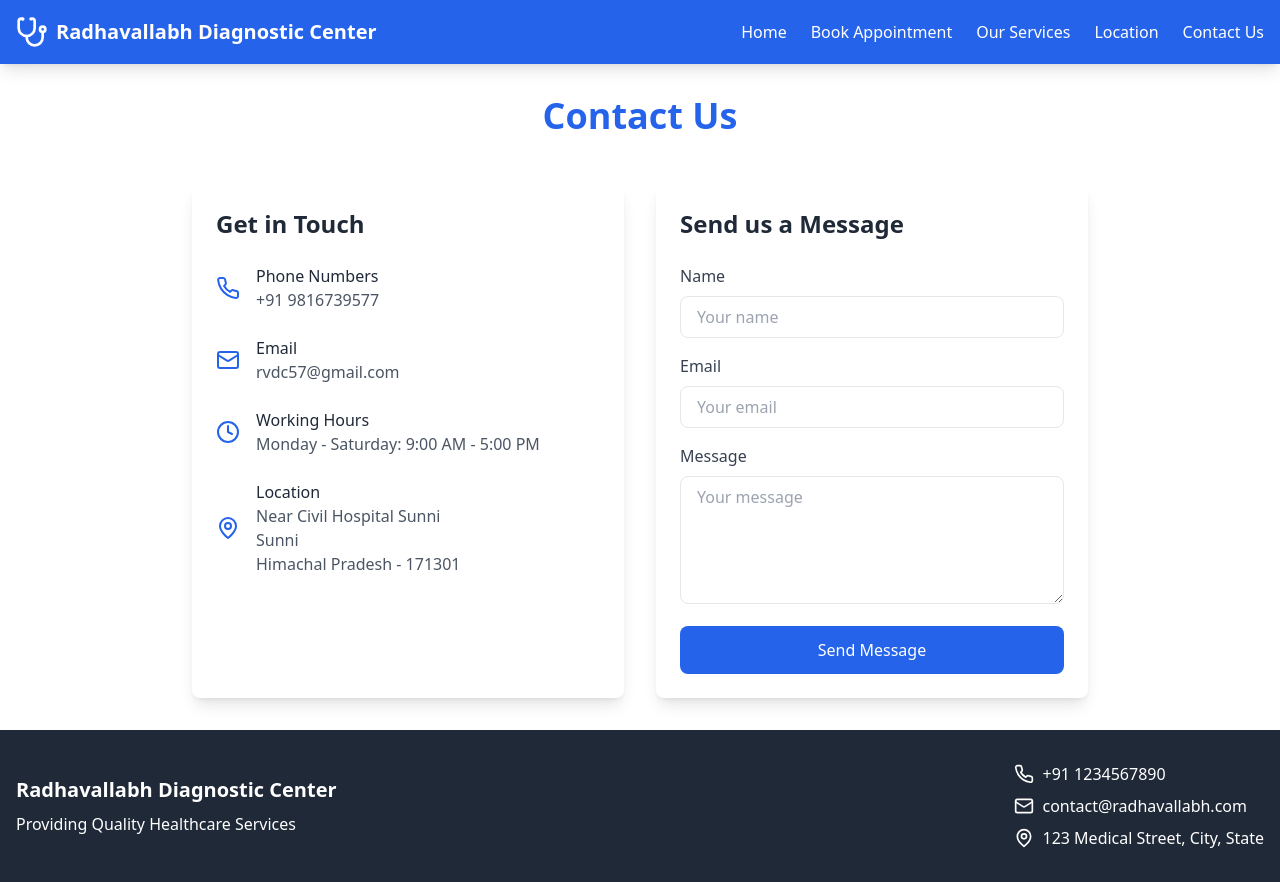
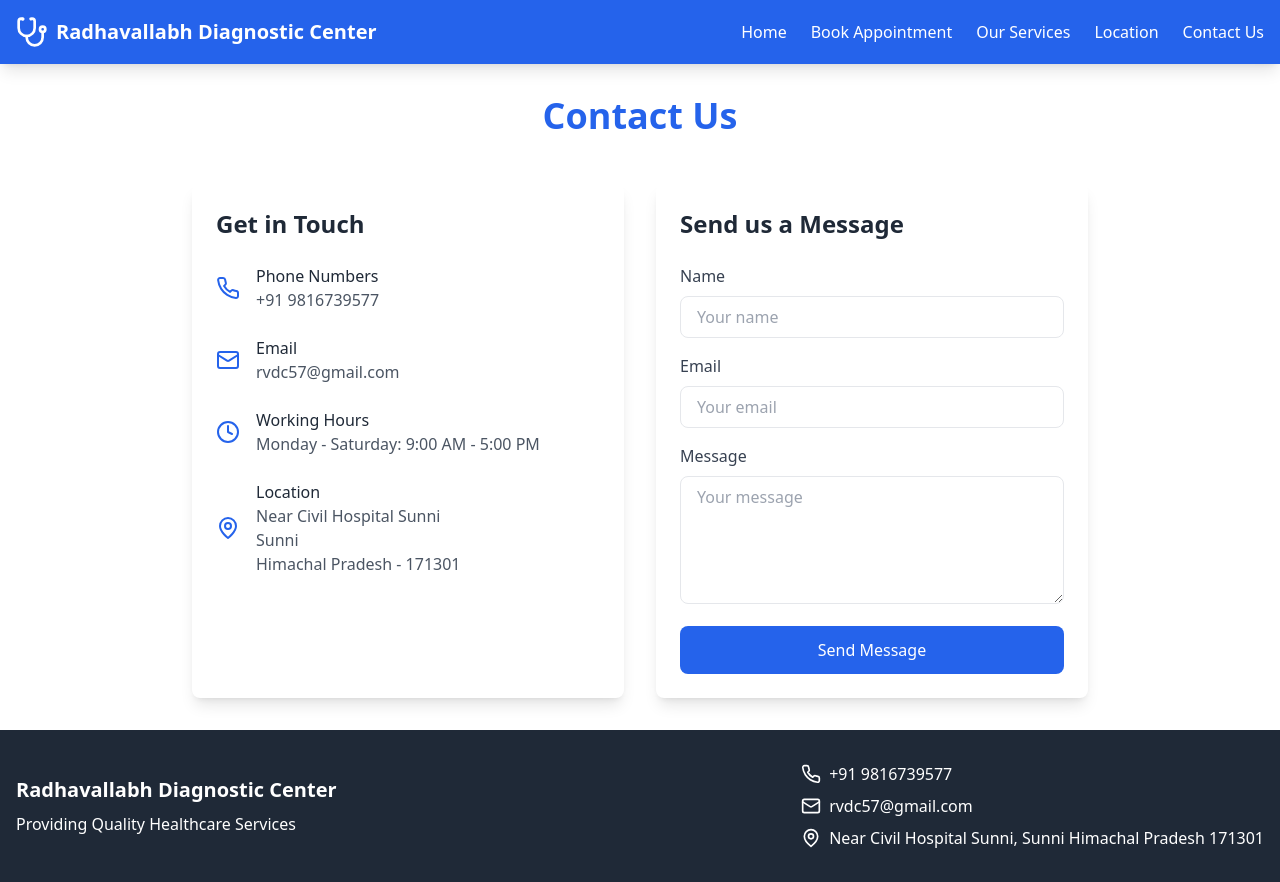
Before and after one commit to rvdc-byte/rvdc, a React (Vite) app: page /contact in a window 1280 px wide. Built offline with nearby package versions, Linux system fonts and the light colour scheme.

Commit message:
Update Footer.tsx

```diff
--- a/src/components/Footer.tsx
+++ b/src/components/Footer.tsx
@@ -13,15 +13,15 @@ const Footer = () => {
           <div className="flex flex-col space-y-2">
             <div className="flex items-center justify-center md:justify-start">
               <Phone className="h-5 w-5 mr-2" />
-              <span>+91 1234567890</span>
+              <span>+91 9816739577</span>
             </div>
             <div className="flex items-center justify-center md:justify-start">
               <Mail className="h-5 w-5 mr-2" />
-              <span>contact@radhavallabh.com</span>
+              <span>rvdc57@gmail.com</span>
             </div>
             <div className="flex items-center justify-center md:justify-start">
               <MapPin className="h-5 w-5 mr-2" />
-              <span>123 Medical Street, City, State</span>
+              <span>Near Civil Hospital Sunni, Sunni Himachal Pradesh 171301</span>
             </div>
           </div>
         </div>
```
